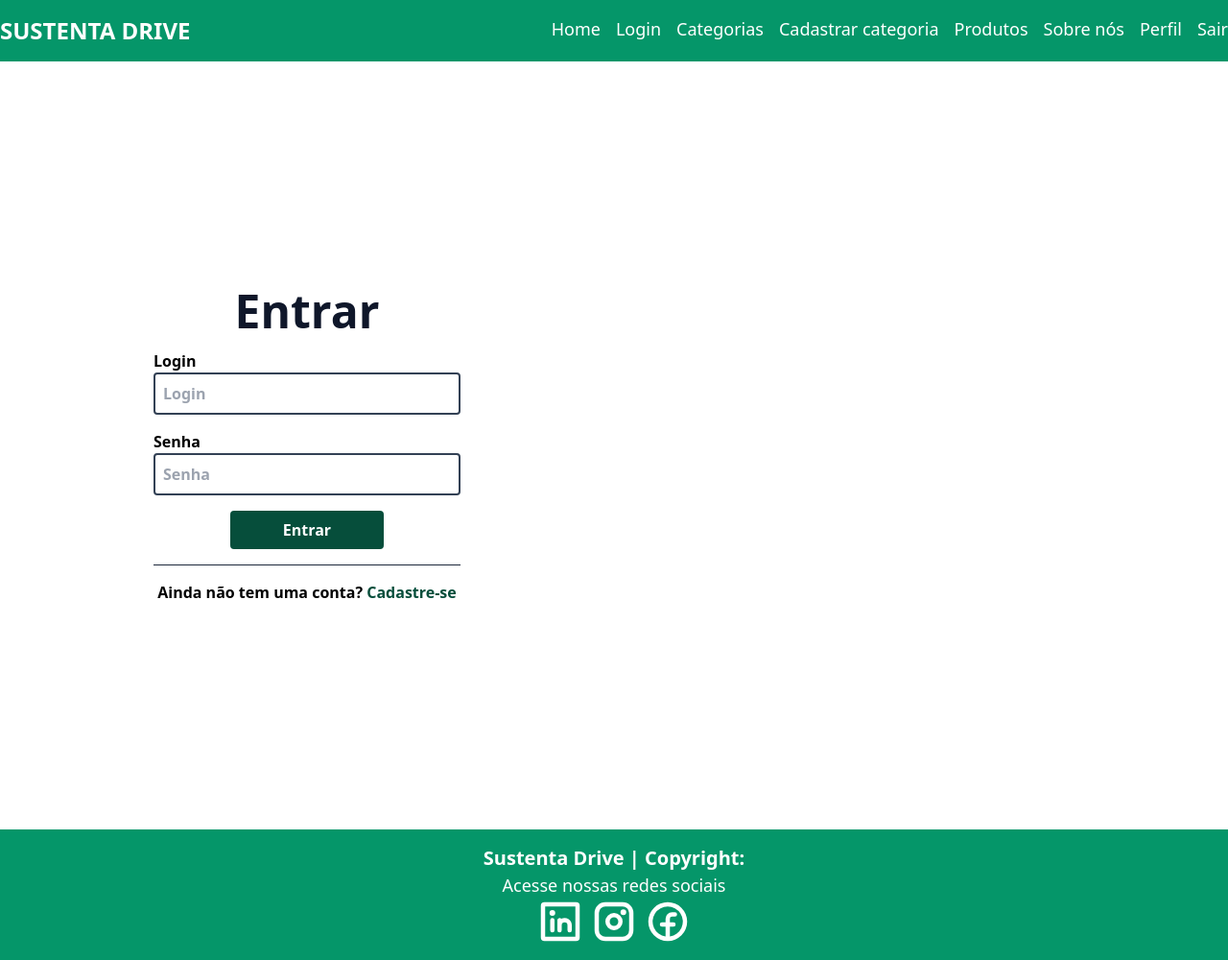
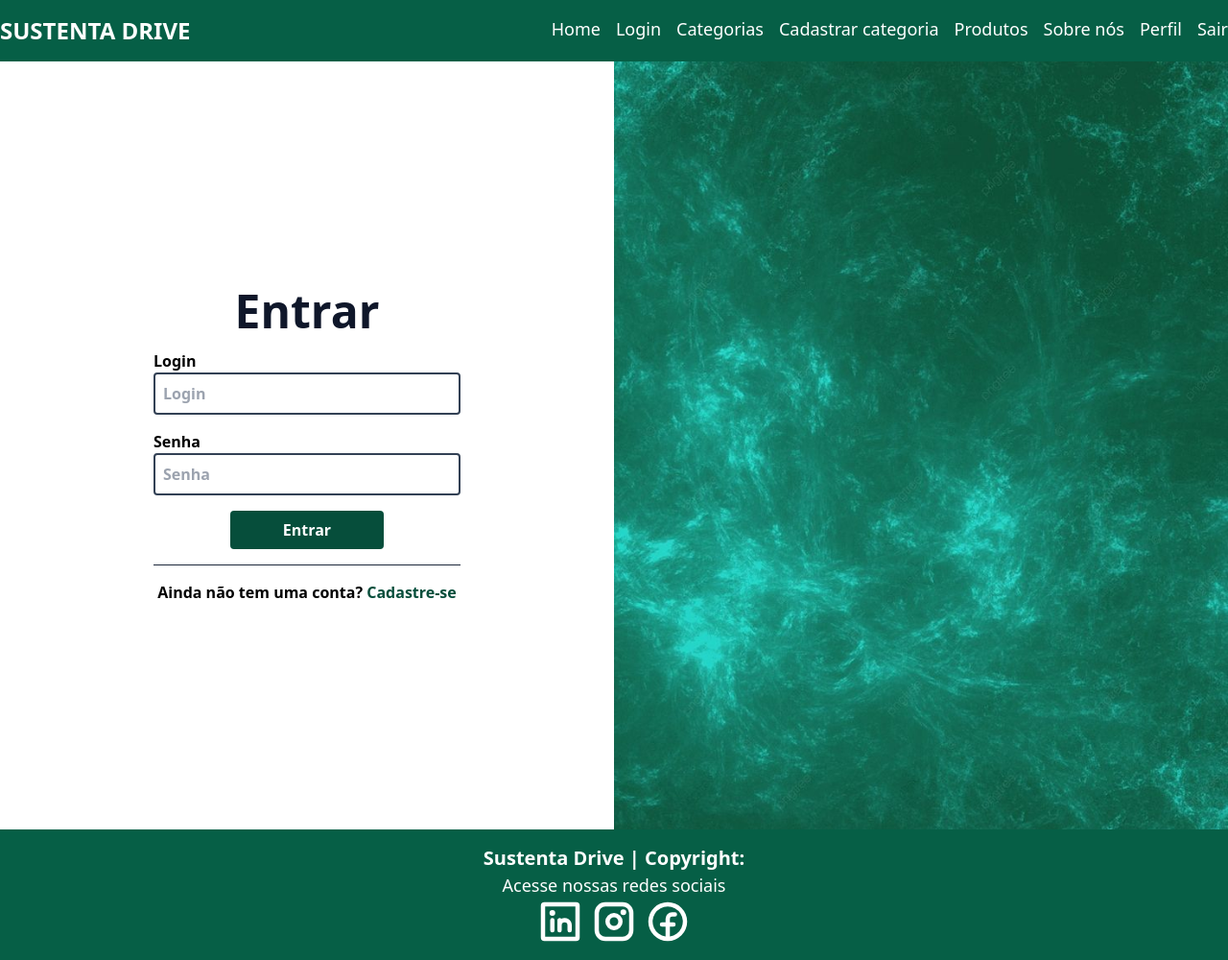
Before and after one commit to Projeto-Integrador-Grupo-03/Frontend, a React (Vite) app: page /login in a window 1280 px wide. Shown: the whole page at 96% size. Built offline with nearby package versions, Linux system fonts and the light colour scheme.

Commit message:
estilo pagina login

```diff
--- a/src/components/Footer/Footer.tsx
+++ b/src/components/Footer/Footer.tsx
@@ -7,7 +7,7 @@ function Footer() {
 
   return (
     <>
-        <div className="flex justify-center bg-emerald-600 text-white">
+        <div className="flex justify-center bg-emerald-800 text-white">
           <div className="container flex flex-col items-center py-4">
             <p className='text-xl font-bold'>Sustenta Drive | Copyright: </p>
             <p className='text-lg'>Acesse nossas redes sociais</p>
--- a/src/components/NavBar/NavBar.tsx
+++ b/src/components/NavBar/NavBar.tsx
@@ -6,7 +6,7 @@ import { toastAlerta } from '../../util/toastAlert';
 
 function Navbar() {
 
-  let navigate = useNavigate()
+  const navigate = useNavigate()
 
   const { usuario, handleLogout } = useContext(AuthContext)
 
@@ -18,7 +18,7 @@ function Navbar() {
 
   return (
     <>
-     <div className='w-full bg-emerald-600 text-white flex justify-center py-4'>
+     <div className='w-full bg-emerald-800 text-white flex justify-center py-4'>
           <div className="container flex justify-between text-lg">
             <div className='text-2xl font-bold uppercase'>SUSTENTA DRIVE</div>
 
--- a/src/paginas/home/Home.tsx
+++ b/src/paginas/home/Home.tsx
@@ -1,6 +1,5 @@
 /* eslint-disable @typescript-eslint/no-explicit-any */
 /* eslint-disable react-hooks/exhaustive-deps */
-import './Home.css'
 import carroLogo from '../../assets/logo01.jpg'
 import ModalProduto from '../../components/Produtos/modalProduto/ModalProduto';
 import CardProduto from '../../components/Produtos/cardProduto/CardProduto';
--- a/src/paginas/login/Login.css
+++ b/src/paginas/login/Login.css
@@ -1,4 +1,5 @@
 .fundoLogin {
+    background-image: url(../../assets/login.jpg);
     background-repeat: no-repeat;
     min-height: 100vh;
     width: 100%;
```
Also changed, not shown: src/assets/login.jpg (added), 1 other file (tests, documents, lock files or other folders).
